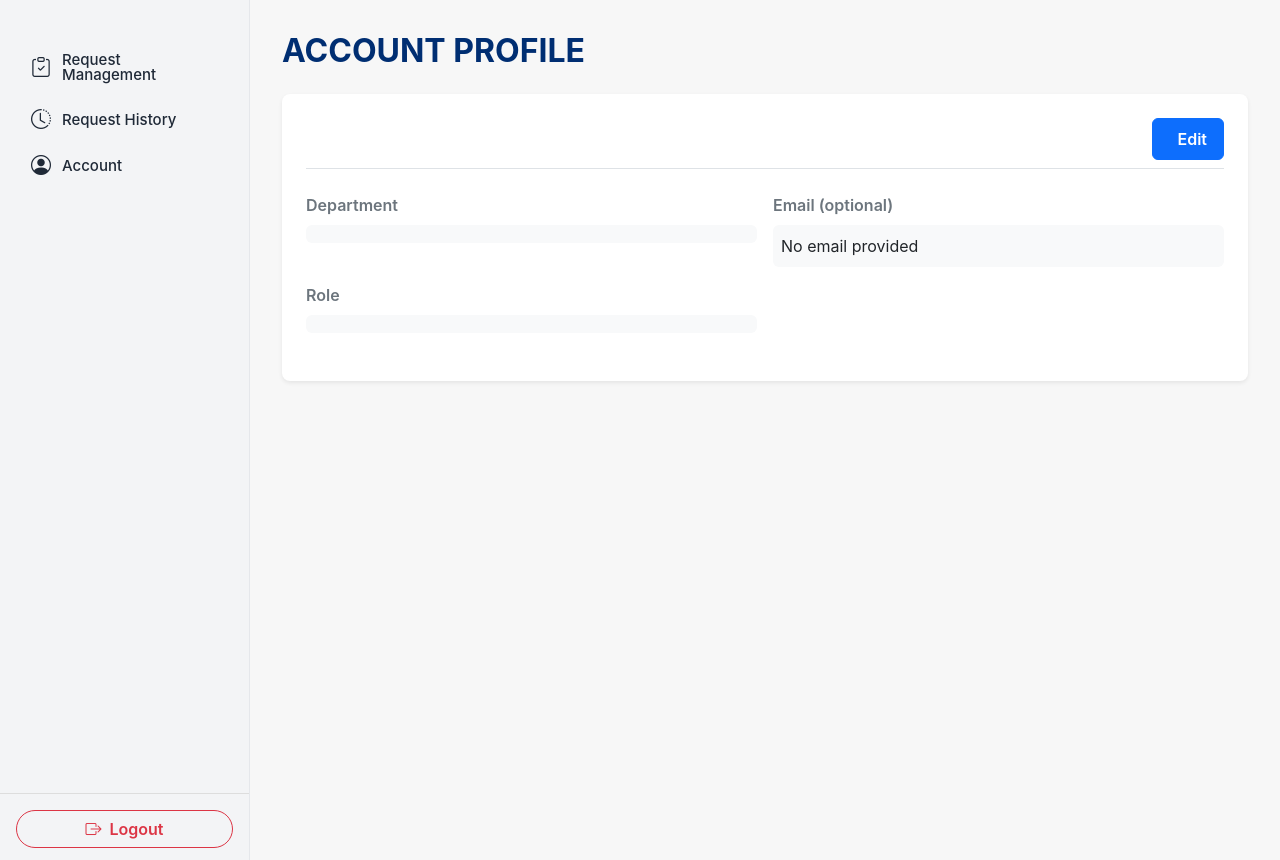
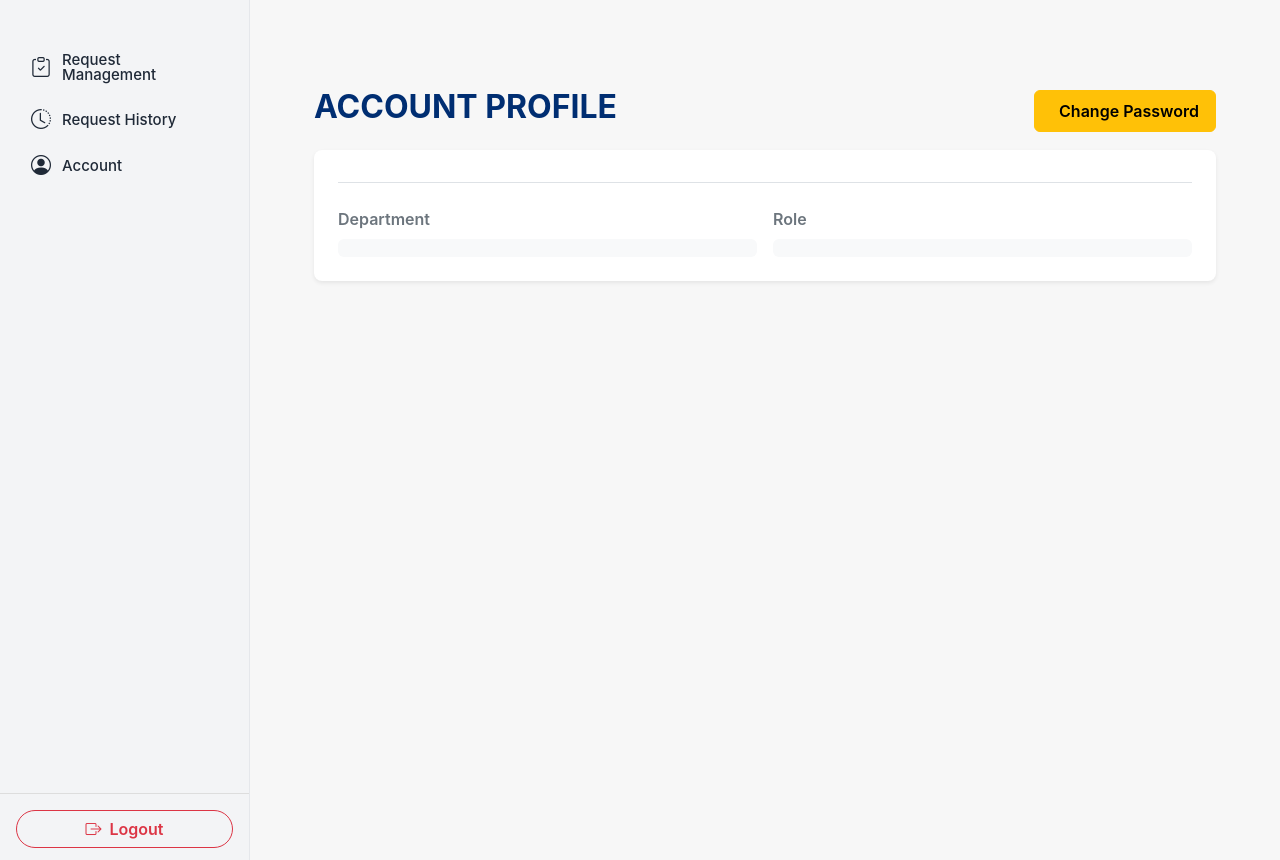
Before and after one commit to Alexispoito/gsogsogso, a Django app: template templates/requestor/requestor_account/requestor_account.html in a window 1280 px wide. Shown: the part 64-924 px from the top of the page. Run offline with Django 5.2, Linux system fonts and the light colour scheme; the template is opened without the code that fills it, so the values that code supplies are empty.

Commit message:
requestor account management

```diff
--- a/apps/gso_accounts/urls.py
+++ b/apps/gso_accounts/urls.py
@@ -26,7 +26,6 @@ urlpatterns = [
 
     # Requestor Views
     path('requestor/account/', views.requestor_account, name='requestor_account'),
-    path('requestor/profile/', views.requestor_profile, name='requestor_profile'),
 
 
     # AJAX endpoint
--- a/templates/requestor/requestor_account/requestor_account.html
+++ b/templates/requestor/requestor_account/requestor_account.html
@@ -3,42 +3,39 @@
 {% block title %}Requestor Profile{% endblock %}
 
 {% block main_content %}
-<!-- Header -->
+<main class="main-content container mt-4">
+
+  <!-- Page Header -->
   <div class="d-flex justify-content-between align-items-center mb-3">
     <h2 class="fw-bold" style="color: #002e72;">ACCOUNT PROFILE</h2>
+
+    <!-- CHANGE PASSWORD BUTTON -->
+    <button class="btn btn-warning fw-semibold px-3 py-2 d-flex align-items-center gap-2"
+            data-bs-toggle="modal"
+            data-bs-target="#changePasswordModal">
+      <i data-lucide="lock"></i> Change Password
+    </button>
   </div>
 
   <div class="content-card mt-3 p-4 rounded-3 shadow-sm bg-white">
-  <!-- Top Header -->
+
+    <!-- Top Section -->
     <div class="d-flex justify-content-between align-items-center mb-4 border-bottom pb-2">
       <h2 class="fs-4 fw-semibold text-primary mb-0 d-flex align-items-center">
         <i data-lucide="building-2" class="me-2"></i>
         {{ user.department }}
       </h2>
-    <button class="btn btn-primary d-flex align-items-center gap-2 fw-semibold px-3 py-2" id="editBtn" onclick="toggleEdit()">
-      <i data-lucide="edit-3" class="w-4 h-4"></i> Edit
-    </button>
     </div>
 
-  <!-- Profile Form -->
-  <form method="post" id="profileForm" class="needs-validation">
-    {% csrf_token %}
+    <!-- Profile Info -->
     <div class="row g-3">
-      <!-- Department (read-only) -->
+
+      <!-- Department -->
       <div class="col-md-6">
         <label class="form-label fw-semibold text-secondary">Department</label>
         <div class="form-control-plaintext bg-light rounded p-2">
           {{ user.department }}
         </div>
-      </div>
-
-      <!-- Email -->
-      <div class="col-md-6">
-        <label class="form-label fw-semibold text-secondary">Email (optional)</label>
-        <div id="email-display" class="form-control-plaintext bg-light rounded p-2">
-          {{ request.user.email|default:"No email provided" }}
-        </div>
-        <input type="email" class="form-control d-none" id="email-input" name="email" value="{{ request.user.email }}">
       </div>
 
       <!-- Role -->
@@ -48,112 +45,152 @@
           {{ request.user.get_role_display }}
         </div>
       </div>
+
     </div>
 
-    <!-- Password Section -->
-    <div class="password-section mt-4 border-top pt-4 d-none" id="passwordSection">
-      <h5 class="fw-semibold mb-3 text-primary d-flex align-items-center">
-        <i data-lucide="lock" class="me-2"></i> Change Password
-      </h5>
-      <div class="row g-3">
-        <div class="col-md-4">
-          <label class="form-label text-secondary">Current Password</label>
-          <div class="position-relative">
-            <input type="password" name="current_password" id="current-password" class="form-control">
-            <button type="button" class="btn btn-sm btn-light border-0 position-absolute top-50 end-0 translate-middle-y me-2"
-              onclick="togglePassword('current-password')">
+  </div>
+</main>
+
+<!-- ========================== -->
+<!-- CHANGE PASSWORD MODAL -->
+<!-- ========================== -->
+<div class="modal fade" id="changePasswordModal" tabindex="-1" aria-hidden="true">
+  <div class="modal-dialog">
+    <div class="modal-content">
+
+      <div class="modal-header">
+        <h5 class="modal-title">Change Password</h5>
+        <button type="button" class="btn-close" data-bs-dismiss="modal"></button>
+      </div>
+
+      <form id="changePasswordForm" method="post">
+        {% csrf_token %}
+        <div class="modal-body">
+
+          <div id="pw-alert" class="alert d-none" role="alert"></div>
+
+          <!-- Current Password -->
+          <div class="mb-3 position-relative">
+            <label class="form-label">Current Password</label>
+            <input type="password" name="current_password" id="current_password" class="form-control" required>
+            <button type="button"
+                    class="btn btn-sm btn-light border-0 position-absolute top-50 end-0 translate-middle-y me-2"
+                    onclick="togglePassword('current_password')">
               <i data-lucide="eye"></i>
             </button>
           </div>
+
+          <!-- New Password -->
+          <div class="mb-3 position-relative">
+            <label class="form-label">New Password</label>
+            <input type="password" name="new_password" id="new_password" class="form-control" required minlength="8">
+            <button type="button"
+                    class="btn btn-sm btn-light border-0 position-absolute top-50 end-0 translate-middle-y me-2"
+                    onclick="togglePassword('new_password')">
+              <i data-lucide="eye"></i>
+            </button>
+            <div class="form-text">Minimum 8 characters.</div>
           </div>
 
-        <div class="col-md-4">
-          <label class="form-label text-secondary">New Password</label>
-          <div class="position-relative">
-            <input type="password" name="new_password" id="new-password" class="form-control">
-            <button type="button" class="btn btn-sm btn-light border-0 position-absolute top-50 end-0 translate-middle-y me-2"
-              onclick="togglePassword('new-password')">
+          <!-- Confirm Password -->
+          <div class="mb-0 position-relative">
+            <label class="form-label">Confirm New Password</label>
+            <input type="password" name="confirm_password" id="confirm_password" class="form-control" required>
+            <button type="button"
+                    class="btn btn-sm btn-light border-0 position-absolute top-50 end-0 translate-middle-y me-2"
+                    onclick="togglePassword('confirm_password')">
               <i data-lucide="eye"></i>
             </button>
           </div>
+
         </div>
 
-        <div class="col-md-4">
-          <label class="form-label text-secondary">Confirm New Password</label>
-          <div class="position-relative">
-            <input type="password" name="confirm_password" id="confirm-password" class="form-control">
-            <button type="button" class="btn btn-sm btn-light border-0 position-absolute top-50 end-0 translate-middle-y me-2"
-              onclick="togglePassword('confirm-password')">
-              <i data-lucide="eye"></i>
-            </button>
+        <div class="modal-footer">
+          <button type="button" class="btn btn-light" data-bs-dismiss="modal">Cancel</button>
+          <button type="submit" class="btn btn-primary">Update Password</button>
         </div>
+      </form>
+
     </div>
   </div>
 </div>
 
-    <!-- Save Button -->
-    <div class="mt-4 text-end">
-      <button type="submit" class="btn btn-success px-4 py-2 fw-semibold d-none" id="saveBtn">
-        <i data-lucide="save" class="me-2"></i> Save Changes
-      </button>
-    </div>
-  </form>
-</div>
-
+<!-- ========================== -->
+<!-- JS -->
+<!-- ========================== -->
 <script>
 document.addEventListener("DOMContentLoaded", () => {
-  lucide.createIcons(); // render icons when page loads
+  lucide.createIcons();
+
+  const form = document.getElementById("changePasswordForm");
+  const alertBox = document.getElementById("pw-alert");
+
+  form.addEventListener("submit", function (e) {
+    alertBox.classList.add("d-none");
+    alertBox.classList.remove("alert-danger");
+
+    const current = document.getElementById("current_password").value.trim();
+    const newp = document.getElementById("new_password").value;
+    const confirm = document.getElementById("confirm_password").value;
+
+    if (!current || !newp || !confirm) {
+      showAlert("⚠️ Please fill all password fields.");
+      e.preventDefault();
+      return;
+    }
+
+    if (newp.length < 8) {
+      showAlert("⚠️ Password must be at least 8 characters.");
+      e.preventDefault();
+      return;
+    }
+
+    if (newp !== confirm) {
+      showAlert("⚠️ New passwords do not match.");
+      e.preventDefault();
+      return;
+    }
   });
 
-let isEditing = false;
+  function showAlert(message) {
+    alertBox.textContent = message;
+    alertBox.classList.remove("d-none");
+    alertBox.classList.add("alert-danger");
+  }
+});
 
-function toggleEdit() {
-  isEditing = !isEditing;
-
-  document.getElementById("editBtn").classList.toggle("d-none", isEditing);
-  document.getElementById("saveBtn").classList.toggle("d-none", !isEditing);
-  document.getElementById("passwordSection").classList.toggle("d-none", !isEditing);
-  document.getElementById("email-input").classList.toggle("d-none", !isEditing);
-  document.getElementById("email-display").classList.toggle("d-none", isEditing);
-
-  lucide.createIcons(); // re-render icons in case section toggles
-}
-
+// Toggle password visibility
 function togglePassword(fieldId) {
   const input = document.getElementById(fieldId);
-  const btn = input.nextElementSibling;
-  const icon = btn.querySelector("i");
+  const icon = input.nextElementSibling.querySelector("i");
 
-  if (input.type === "password") {
-    input.type = "text";
-    icon.setAttribute("data-lucide", "eye-off");
-  } else {
-    input.type = "password";
-    icon.setAttribute("data-lucide", "eye");
-  }
-
-  // Re-render the Lucide icon after change
+  input.type = input.type === "password" ? "text" : "password";
+  icon.setAttribute("data-lucide", input.type === "password" ? "eye" : "eye-off");
   lucide.createIcons();
 }
 </script>
 
+<!-- ========================== -->
+<!-- CSS Fix -->
+<!-- ========================== -->
+<style>
+.modal {
+  z-index: 2000 !important;       /* ensures modal is above other elements */
+}
+.modal-backdrop {
+  z-index: 1999 !important;
+}
 
-<style>
 .form-control:focus {
   border-color: #002e72 !important;
   box-shadow: 0 0 0 0.2rem rgba(0, 46, 114, 0.15);
 }
-  .btn {
-    transition: all 0.2s ease;
-  }
+
 .btn:hover {
   opacity: 0.9;
   transform: scale(1.02);
-  }
-  @media (max-width: 576px) {
-    .btn {
-      width: 100%;
-    }
+  transition: 0.2s;
 }
 </style>
+
 {% endblock %}
```
Also changed, not shown: apps/gso_accounts/views.py (+25 -28 lines). Lines whose indentation alone changed are shown as unchanged.
